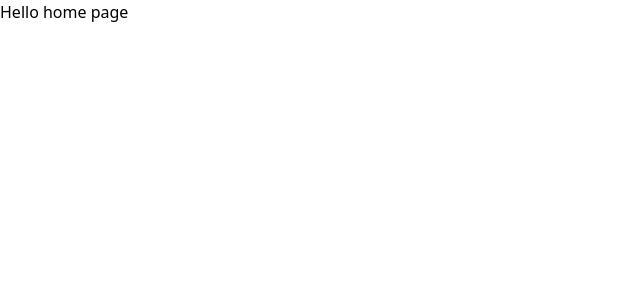
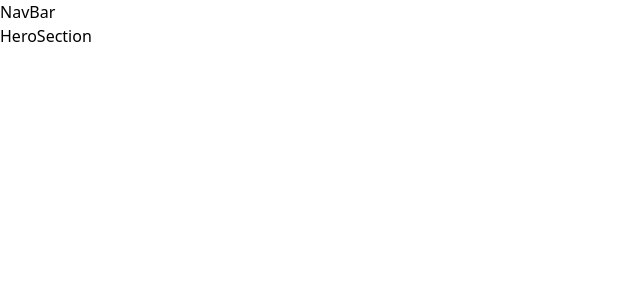
Before and after one commit to sigma-webdev/slack-pw, a React (Vite) app in the folder client/: page / in a window 1280 px wide. Shown: the top 300 px of the page, without its empty margins (0-640 px from the left). Built offline with nearby package versions, Linux system fonts and the light colour scheme.

Commit message:
feat: readme

```diff
--- a/client/src/App.jsx
+++ b/client/src/App.jsx
@@ -1,7 +1,9 @@
+import Home from "./Pages/Home";
+
 function App() {
   return (
     <>
-      <div>Hello home page</div>
+      <Home />
     </>
   );
 }
--- /dev/null
+++ b/client/src/Layout/Layout.jsx
@@ -0,0 +1,6 @@
+// eslint-disable-next-line react/prop-types
+const Layout = ({ children }) => {
+  return <>{children}</>;
+};
+
+export default Layout;
--- /dev/null
+++ b/client/src/Pages/HeroSection.jsx
@@ -0,0 +1,5 @@
+const HeroSection = () => {
+  return <div>HeroSection</div>;
+};
+
+export default HeroSection;
--- /dev/null
+++ b/client/src/Pages/Home.jsx
@@ -0,0 +1,14 @@
+import Layout from "../Layout/Layout";
+import HeroSection from "./HeroSection";
+import NavBar from "./NavBar";
+
+const Home = () => {
+  return (
+    <Layout>
+      <NavBar />
+      <HeroSection />
+    </Layout>
+  );
+};
+
+export default Home;
--- /dev/null
+++ b/client/src/Pages/NavBar.jsx
@@ -0,0 +1,5 @@
+const NavBar = () => {
+  return <div>NavBar</div>;
+};
+
+export default NavBar;
```
Also changed, not shown: 1 other file (tests, documents, lock files or other folders).
